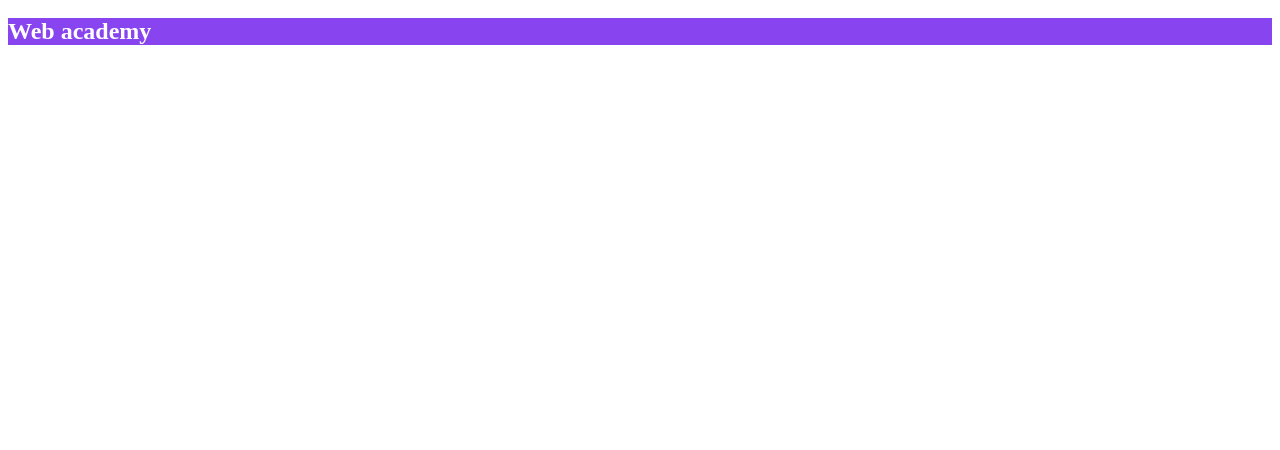
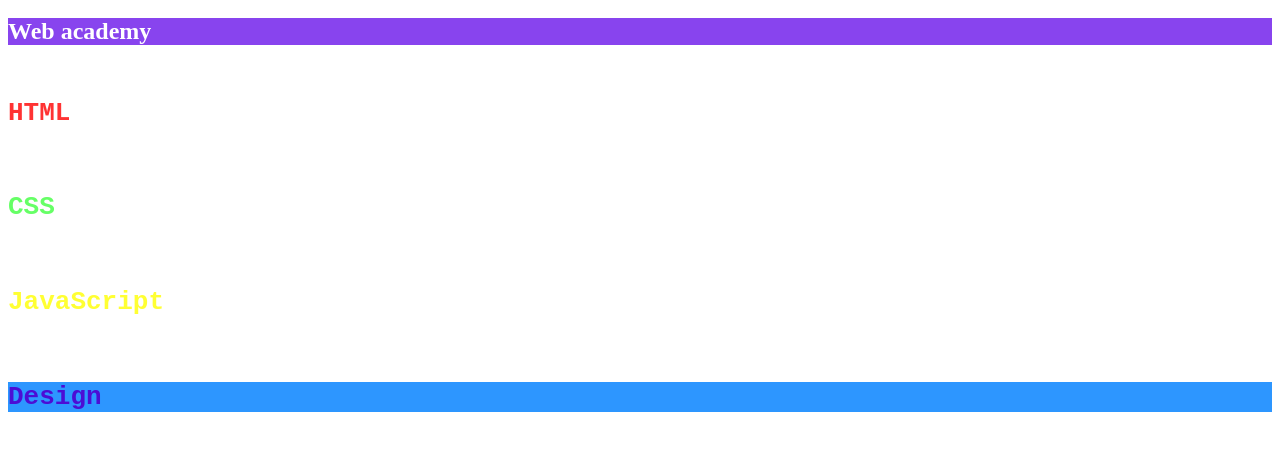
Before and after one commit to D-Michel-dev/Aula-dia-05-09-2025, a plain HTML site: page exercicio-1-seletores/index.html in a window 1280 px wide. Shown: the part 488-938 px from the top of the page. Before the commit the page ends 800 px from the top, so only its background shows below. Drawn offline with Linux system fonts and the light colour scheme.

Commit message:
feat: alteração por rgba

```diff
--- a/exercicio-1-seletores/index.html
+++ b/exercicio-1-seletores/index.html
@@ -20,5 +20,12 @@
     <h2 class="design">UI Design</h2>
     <h1 id="front"> Front-end</h1>
     <h2 id="projeto">Web academy</h2>
+
+    <pre>
+        <h1 id="html">HTML</h1>
+        <h1 id="css">CSS</h1>
+        <h1 id="javascript">JavaScript</h1>
+        <h1 id="design">Design</h1>
+    </pre>
 </body>
 </html>
--- a/exercicio-1-seletores/style.css
+++ b/exercicio-1-seletores/style.css
@@ -30,3 +30,16 @@ p a {
     color: #ffffff;
     background: #8844ee;
 }
+#html{
+    color: rgba(255, 0, 0, 0.8);
+}
+#css{
+    color: rgba(0, 255, 0, 0.6);
+}
+#javascript{
+    color: rgba(255, 255, 0, 0.8);
+}
+#design{
+    color: rgb(76, 13, 213);
+    background: rgba(5, 130, 255, 0.84);
+}
```
